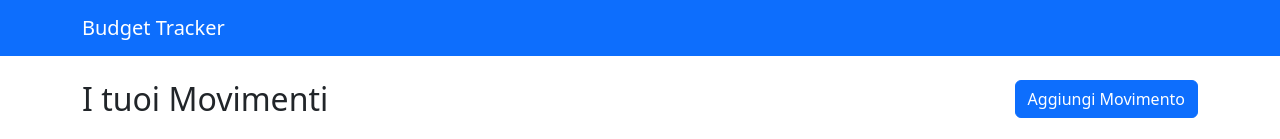
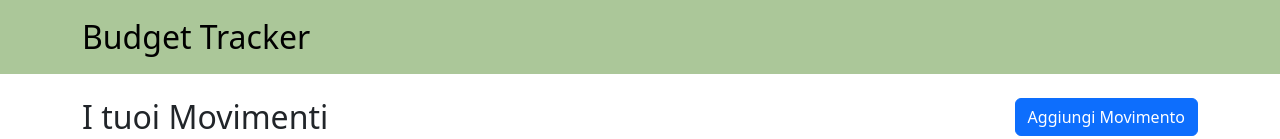
Before and after one commit to giovannidibello/budget-tracker, a React (Vite) app in the folder frontend/: page / in a window 1280 px wide. Shown: the top 139 px of the page. Built offline with nearby package versions, Linux system fonts and the light colour scheme; no server answers.

Commit message:
fix header color

```diff
--- a/frontend/src/components/Header.jsx
+++ b/frontend/src/components/Header.jsx
@@ -1,18 +1,15 @@
 // Header.jsx
 
 import { Container, Navbar } from "react-bootstrap";
-
-// importo il modulo per il link
-// import { Link } from "react-router-dom"
-
+import { Link } from 'react-router-dom';
 
 export default function Header() {
 
     return (
 
-        <Navbar bg="primary" variant="dark">
+        <Navbar style={{ backgroundColor: '#abc799' }} variant="dark">
             <Container>
-                <Navbar.Brand href="#">Budget Tracker</Navbar.Brand>
+                <Navbar.Brand as={Link} to="/" style={{ fontSize: '2rem', color: 'black' }}>Budget Tracker</Navbar.Brand>
             </Container>
         </Navbar>
 
```
